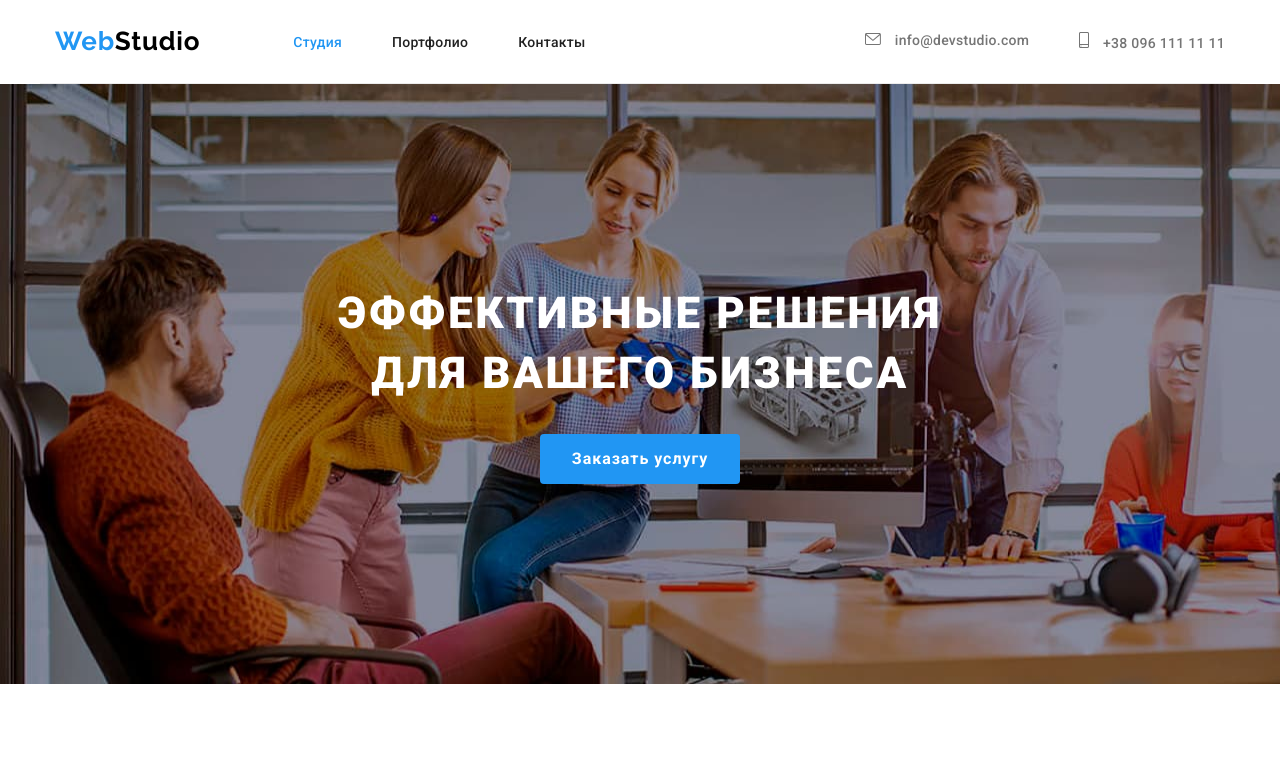
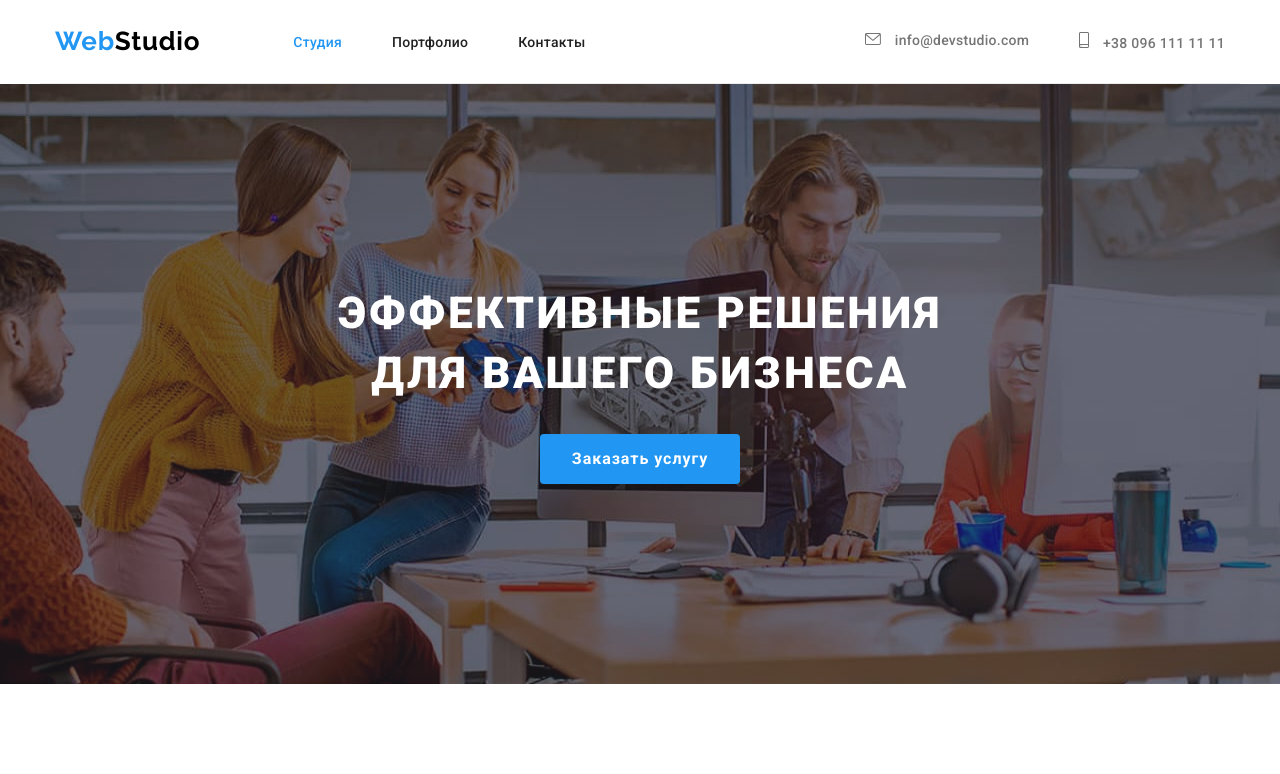
Before and after one commit to OlehScherbak/goit-markup-hw-04, a plain HTML site: page index.html in a window 1280 px wide. Shown: the top 774 px of the page. Drawn offline with Linux system fonts and the light colour scheme.

Commit message:
add decorations

```diff
--- a/css/styles.css
+++ b/css/styles.css
@@ -167,12 +167,16 @@ address {
 
 /* hero */
 .hero {
-  background-color: var(--secondary-background-color);
+  background-color: #c4c4c4;
   text-align: center;
   padding: 200px 0;
-  background-image: url(../images/hero-bgimg.jpg);
+  background-image: linear-gradient(90deg, rgba(47, 48, 58, 0.4), rgba(47, 48, 58, 0.4)),
+    url(../images/hero-bgimg.jpg);
   max-width: 1600px;
   background-repeat: no-repeat;
+  background-position: center;
+  background-size: cover;
+  margin: 0 auto;
 }
 
 .hero-title {
```
Also changed, not shown: 1.html (+2 -0 lines).
